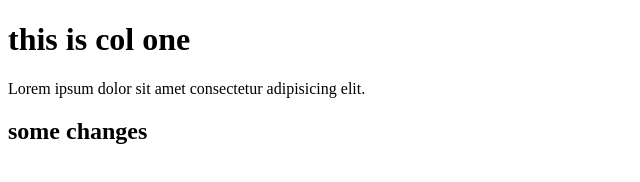
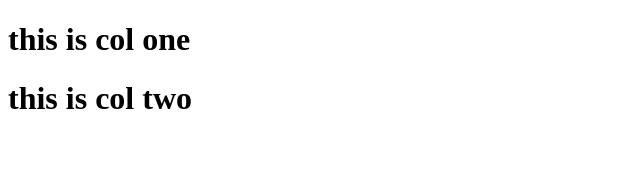
Before and after one commit to alwanof/nana-pro1, a website: page index.html in a window 1280 px wide. Shown: the whole page, without its empty margins (0-640 px from the left). Drawn offline with Linux system fonts and the light colour scheme.

Commit message:
master some 4

```diff
--- a/index.html
+++ b/index.html
@@ -8,7 +8,6 @@
 </head>
 <body>
    <h1>this is col one</h1>
-   <p>Lorem ipsum dolor sit amet consectetur adipisicing elit.</p>
-   <h2>some changes</h2>
+    <h1>this is col two</h1>
 </body>
 </html>
```
